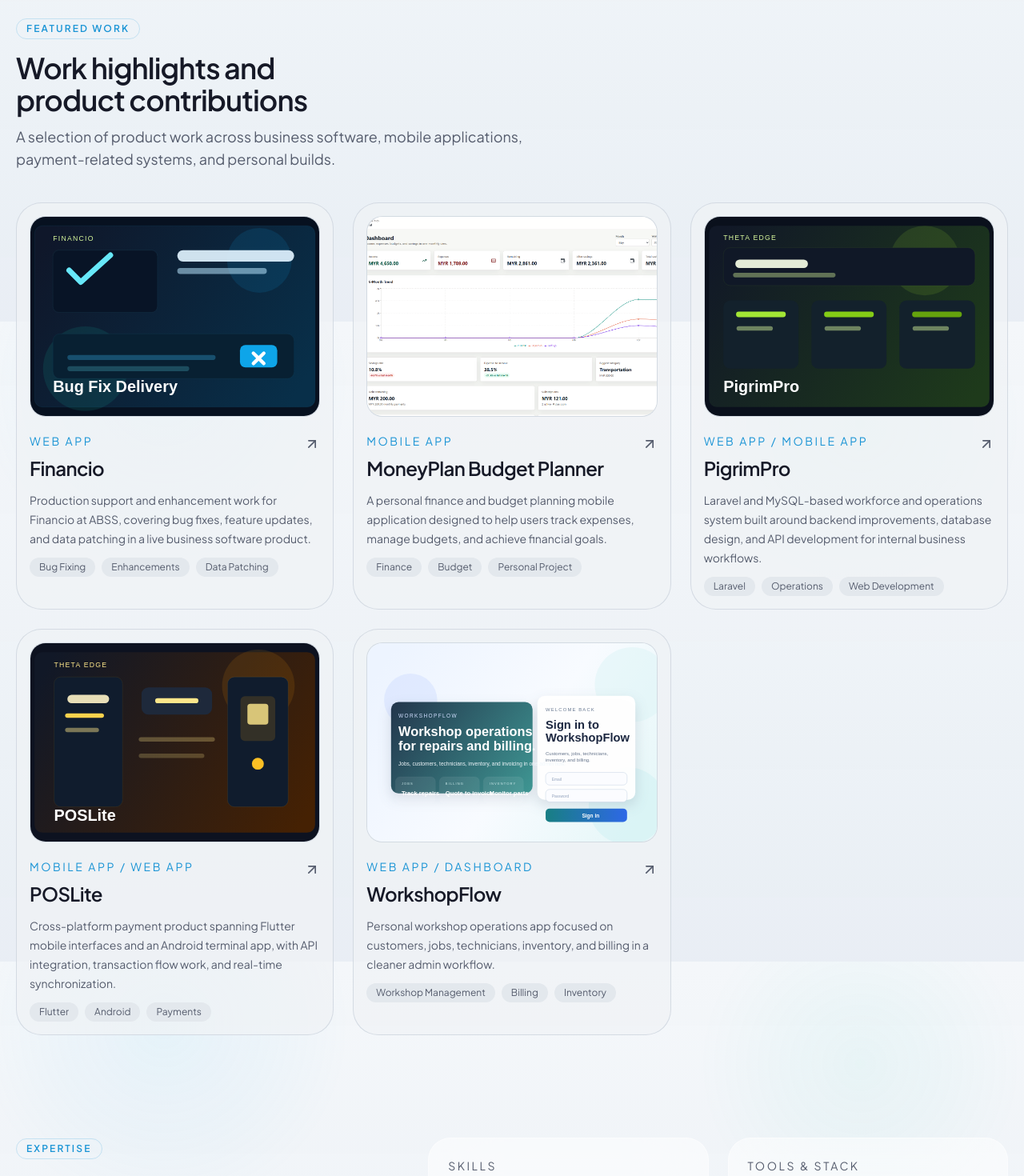
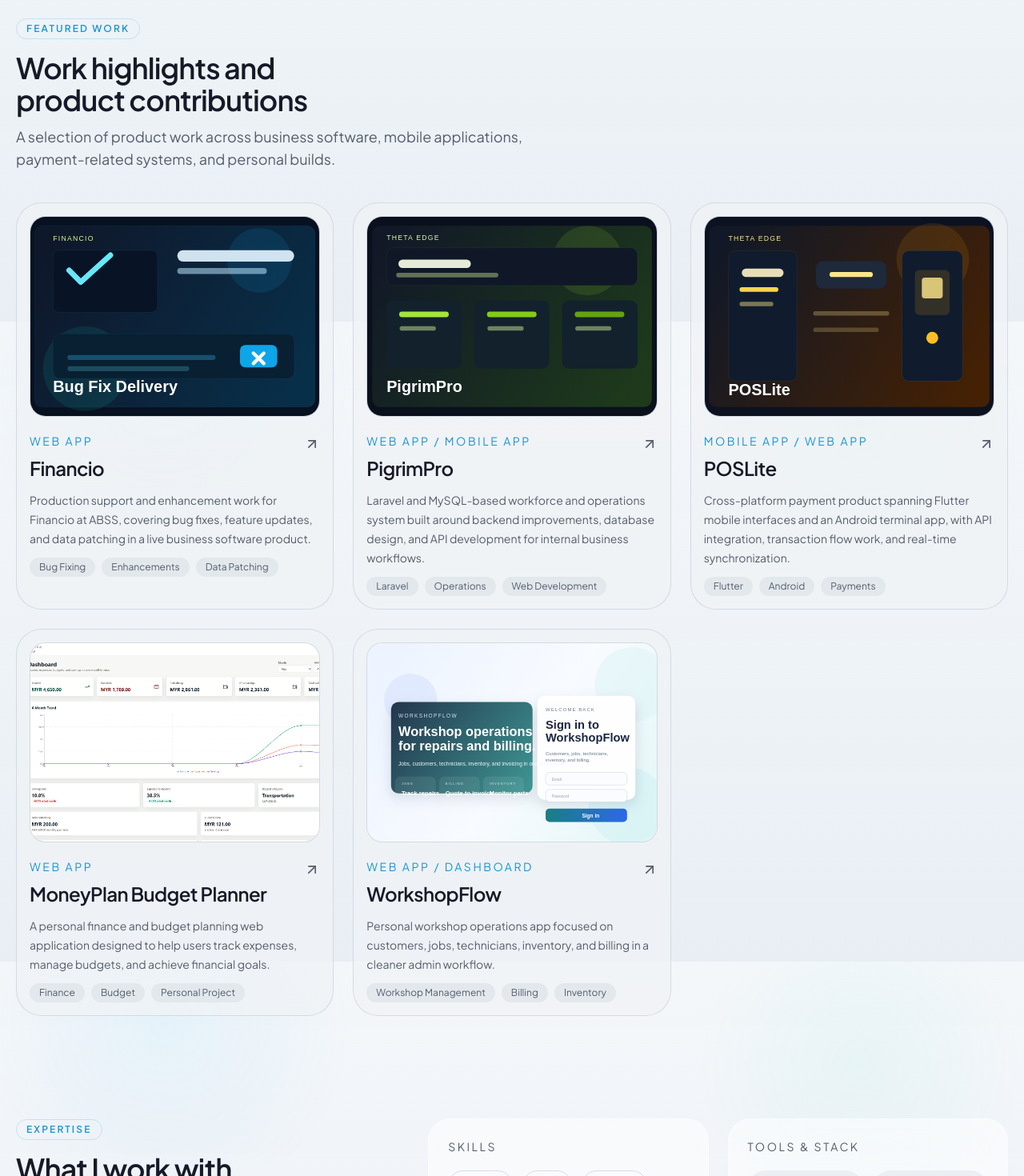
Before and after one commit to iamirul2000/myportfolio, a Next.js app: page / in a window 1280 px wide. Shown: the part 1198-2668 px from the top of the page at 80% size. Built offline with nearby package versions, Linux system fonts and the light colour scheme; no server answers.

Commit message:
Reorganize projects into company and personal sections, update MoneyPlan to Web App, remove WorkshopFlow live link

```diff
--- a/src/data/portfolio-config.ts
+++ b/src/data/portfolio-config.ts
@@ -269,7 +269,8 @@
   }
 ];
 
-const developerProjects: Project[] = [
+// Company Projects
+const companyProjects: Project[] = [
   {
     title: "Financio",
     slug: "financio",
@@ -298,36 +299,6 @@
       "Improved reliability across existing product flows",
       "Supported continuous delivery through focused, low-risk changes",
       "Helped maintain a stable production experience for business users"
-    ],
-    featured: true
-  },
-  {
-    title: "MoneyPlan Budget Planner",
-    slug: "moneyplan-budget-planner",
-    category: "Mobile App",
-    description: "A personal finance and budget planning mobile application designed to help users track expenses, manage budgets, and achieve financial goals.",
-    techStack: ["Mobile Development", "Budget Planning", "Personal Finance"],
-    tags: ["Finance", "Budget", "Personal Project"],
-    thumbnail: "/images/projects/budget-planner.png",
-    gallery: ["/images/projects/budget-planner.png"],
-    links: [
-      { label: "Buy on Gumroad", href: "https://amiruliman83.gumroad.com/l/moneyplan-budget-planner" }
-    ],
-    results: [
-      "Built a complete budget planning solution from concept to launch",
-      "Published and available for purchase on Gumroad",
-      "Designed for practical personal finance management"
-    ],
-    overview:
-      "MoneyPlan Budget Planner is a personal project built to help users take control of their finances through intuitive budget tracking and expense management. The app focuses on making financial planning accessible and straightforward.",
-    challenge:
-      "Many budget apps are either too complex for everyday use or lack the features needed for effective financial planning. The goal was to create a balanced solution that's both powerful and easy to use.",
-    solution:
-      "I designed and built a mobile application that combines essential budgeting features with a clean, user-friendly interface. The app helps users track expenses, set budget goals, and monitor their financial progress.",
-    impact: [
-      "Created a practical tool for personal finance management",
-      "Successfully launched as a commercial product",
-      "Demonstrated end-to-end product development skills"
     ],
     featured: true
   },
@@ -415,6 +386,67 @@
     featured: true
   },
   {
+    title: "TrackerHero",
+    slug: "trackerhero",
+    category: "Dashboard",
+    description: "Backend internship experience covering technical support, testing, issue validation, and client-aware delivery on active product work.",
+    techStack: ["Backend Support", "Testing", "Laravel", "PHP", "Postman"],
+    tags: ["Internship", "Backend", "QA"],
+    thumbnail: "/images/projects/trackerhero-backend-internship.svg",
+    gallery: ["/images/projects/trackerhero-backend-internship.svg"],
+    links: [{ label: "Resume", href: "/resume" }],
+    results: [
+      "Supported developers with technical tasks and quality-focused checks",
+      "Helped keep work aligned with client requirements and feedback",
+      "Tested application flows from both user and admin perspectives before release"
+    ],
+    overview:
+      "During my internship at TrackerHero, I supported backend-related work while learning how testing, issue validation, communication, and delivery all connect in a live product team.",
+    challenge:
+      "The role required balancing technical support with quality checks, progress tracking, and communication around active client-facing work.",
+    solution:
+      "I supported developers with technical assistance, helped validate application behavior, identified issues before release, and kept progress aligned with client needs and project requirements.",
+    impact: [
+      "Strengthened my foundation in backend team workflows",
+      "Improved my understanding of testing and release-readiness work",
+      "Built early experience in client-aware software delivery"
+    ]
+  }
+];
+
+// Personal Projects
+const personalProjects: Project[] = [
+  {
+    title: "MoneyPlan Budget Planner",
+    slug: "moneyplan-budget-planner",
+    category: "Web App",
+    description: "A personal finance and budget planning web application designed to help users track expenses, manage budgets, and achieve financial goals.",
+    techStack: ["Web Development", "Budget Planning", "Personal Finance"],
+    tags: ["Finance", "Budget", "Personal Project"],
+    thumbnail: "/images/projects/budget-planner.png",
+    gallery: ["/images/projects/budget-planner.png"],
+    links: [
+      { label: "Buy on Gumroad", href: "https://amiruliman83.gumroad.com/l/moneyplan-budget-planner" }
+    ],
+    results: [
+      "Built a complete budget planning solution from concept to launch",
+      "Published and available for purchase on Gumroad",
+      "Designed for practical personal finance management"
+    ],
+    overview:
+      "MoneyPlan Budget Planner is a personal project built to help users take control of their finances through intuitive budget tracking and expense management. The app focuses on making financial planning accessible and straightforward.",
+    challenge:
+      "Many budget apps are either too complex for everyday use or lack the features needed for effective financial planning. The goal was to create a balanced solution that's both powerful and easy to use.",
+    solution:
+      "I designed and built a web application that combines essential budgeting features with a clean, user-friendly interface. The app helps users track expenses, set budget goals, and monitor their financial progress.",
+    impact: [
+      "Created a practical tool for personal finance management",
+      "Successfully launched as a commercial product",
+      "Demonstrated end-to-end product development skills"
+    ],
+    featured: true
+  },
+  {
     title: "RestaurantStarter",
     slug: "restaurant-starter",
     category: ["Web App", "UI/UX"],
@@ -450,11 +482,11 @@
     tags: ["Workshop Management", "Billing", "Inventory"],
     thumbnail: "/images/projects/workshopflow-cover.svg",
     gallery: ["/images/projects/workshopflow-operations-dashboard.svg"],
-    links: [{ label: "Live Site", href: "https://workshopflow-production.up.railway.app/login" }],
+    links: [{ label: "Contact", href: "/contact" }],
     results: [
       "Organized core workshop operations into one admin-facing product flow",
       "Built a clearer product direction around jobs, technicians, inventory, and billing",
-      "Deployed a live version for real-world access and iteration"
+      "Developed a comprehensive admin workspace for workshop management"
     ],
     overview:
       "WorkshopFlow is a personal web application built around the day-to-day workflow of a repair workshop. From the current product direction, it brings together customer handling, job tracking, technician assignment, inventory, and billing inside one admin workspace.",
@@ -468,35 +500,11 @@
       "Added another practical product build to the portfolio beyond maintenance-heavy work"
     ],
     featured: true
-  },
-  {
-    title: "TrackerHero",
-    slug: "trackerhero",
-    category: "Dashboard",
-    description: "Backend internship experience covering technical support, testing, issue validation, and client-aware delivery on active product work.",
-    techStack: ["Backend Support", "Testing", "Laravel", "PHP", "Postman"],
-    tags: ["Internship", "Backend", "QA"],
-    thumbnail: "/images/projects/trackerhero-backend-internship.svg",
-    gallery: ["/images/projects/trackerhero-backend-internship.svg"],
-    links: [{ label: "Resume", href: "/resume" }],
-    results: [
-      "Supported developers with technical tasks and quality-focused checks",
-      "Helped keep work aligned with client requirements and feedback",
-      "Tested application flows from both user and admin perspectives before release"
-    ],
-    overview:
-      "During my internship at TrackerHero, I supported backend-related work while learning how testing, issue validation, communication, and delivery all connect in a live product team.",
-    challenge:
-      "The role required balancing technical support with quality checks, progress tracking, and communication around active client-facing work.",
-    solution:
-      "I supported developers with technical assistance, helped validate application behavior, identified issues before release, and kept progress aligned with client needs and project requirements.",
-    impact: [
-      "Strengthened my foundation in backend team workflows",
-      "Improved my understanding of testing and release-readiness work",
-      "Built early experience in client-aware software delivery"
-    ]
   }
 ];
+
+// Combine all developer projects
+const developerProjects: Project[] = [...companyProjects, ...personalProjects];
 
 export const portfolioConfig = {
   siteName: "Amirul Iman Portfolio",
```
